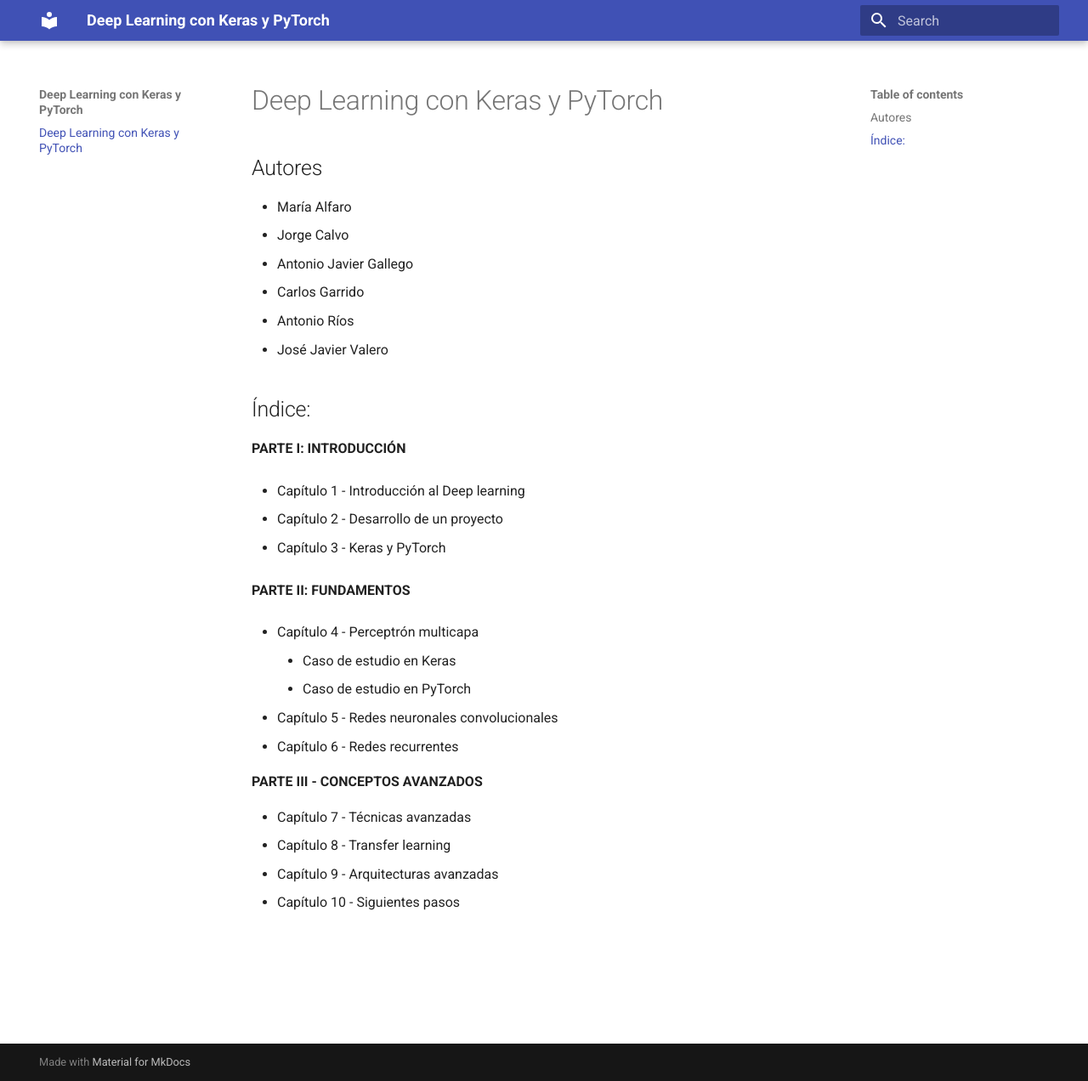
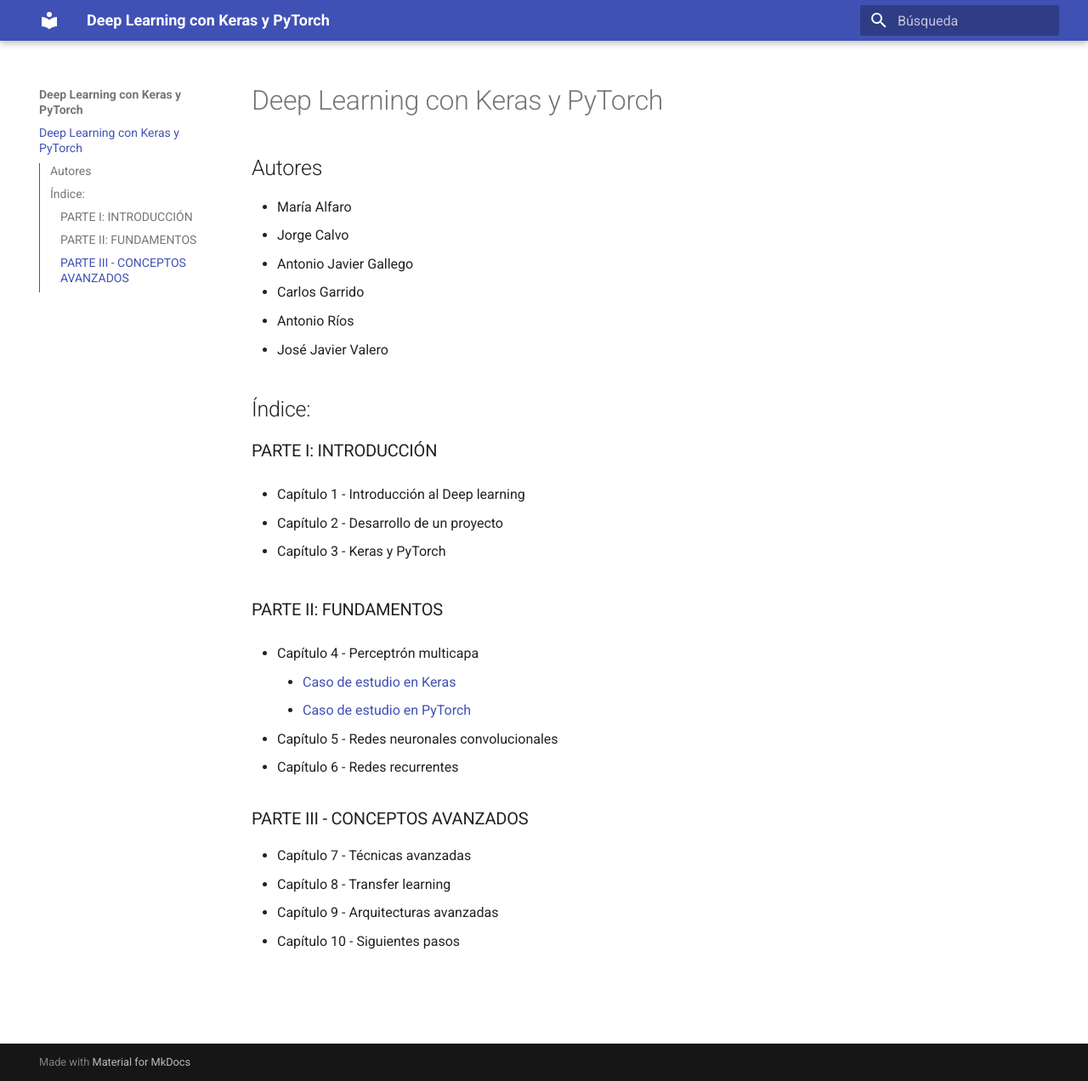
Before and after one commit to deep-learning-keras-pytorch/deep-learning-keras-pytorch.github.io, an MkDocs documentation site: the page built from docs/README.md, in a window 1280 px wide and 1272 px high. Shown: the whole window at 85% size. Built offline with MkDocs 1.6.1 and Material for MkDocs 9.7.7, drawn with Linux system fonts in a browser that asks for light colours.

Commit message:
Last changes

```diff
--- a/docs/README.md
+++ b/docs/README.md
@@ -12,7 +12,7 @@
 
 ## Índice:
 
-**PARTE I: INTRODUCCIÓN**
+### PARTE I: INTRODUCCIÓN
 
 * Capítulo 1 - Introducción al Deep learning
 
@@ -20,16 +20,16 @@
 
 * Capítulo 3 - Keras y PyTorch
 
-**PARTE II: FUNDAMENTOS**
+### PARTE II: FUNDAMENTOS
 
 * Capítulo 4 - Perceptrón multicapa
-    * Caso de estudio en Keras
-    * Caso de estudio en PyTorch
+    * [Caso de estudio en Keras]()
+    * [Caso de estudio en PyTorch]()
 
 * Capítulo 5 - Redes neuronales convolucionales
 * Capítulo 6 - Redes recurrentes
 
-**PARTE III - CONCEPTOS AVANZADOS**
+### PARTE III - CONCEPTOS AVANZADOS
 
 * Capítulo 7 - Técnicas avanzadas
 * Capítulo 8 - Transfer learning
--- a/mkdocs.yml
+++ b/mkdocs.yml
@@ -11,7 +11,9 @@
   - toc
 
 theme:
-    language: en
+    features:
+        - toc.integrate
+    language: es
     name: 'material'
     palette:
         primary: 'Indigo'
```
Also changed, not shown: site/index.html, site/search/search_index.json, 1 other file.
